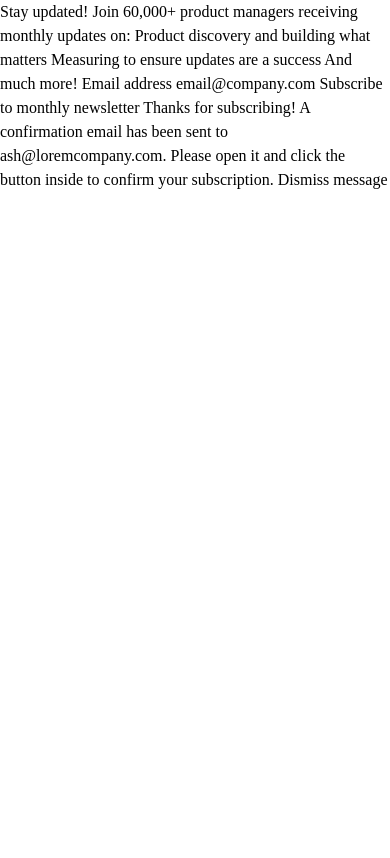
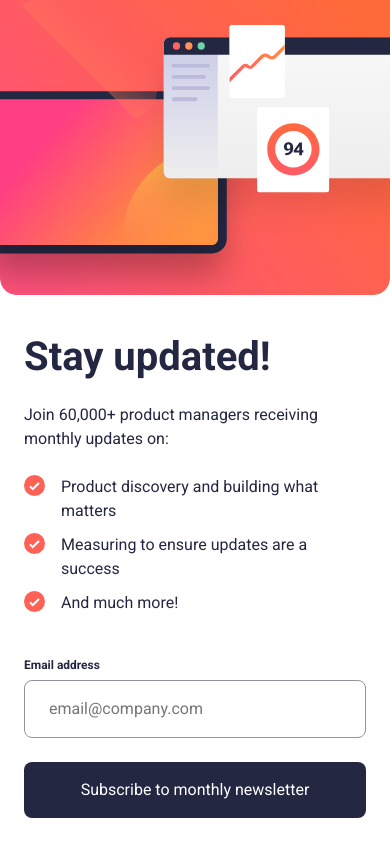
Before and after one commit to Tupchu/newsletter-sign-up, a website built with Vite: page index.html in a window 390 px wide. Built offline with nearby package versions, Linux system fonts and the light colour scheme.

Commit message:
Added markup and mobile styles

```diff
--- a/index.html
+++ b/index.html
@@ -13,31 +13,45 @@
 <body>
 
   <!-- Sign-up form start -->
+  <div class="card">
+    <div class="info">
+      <h1>Stay updated!</h1>
+      <p class="font-body size-md">Join 60,000+ product managers receiving monthly updates on:</p>
+      <ul class="font-body">
+        <li> Product discovery and building what matters</li>
+        <li>Measuring to ensure updates are a success</li>
+        <li>And much more!</li>
+      </ul>
 
-  Stay updated!
+      <form action="" class="email-form">
+        <div class="label-container">
+          <label for="email" class="email-label">Email address</label>
+          <p class="invalid-description hidden">Valid email required</p>
+        </div>
+        <input type="email" name="email" id="email" placeholder="email@company.com" required>
+        <button type="submit" class="btn">Subscribe to monthly newsletter</button>
+      </form>
+    </div>
 
-  Join 60,000+ product managers receiving monthly updates on:
-
-  Product discovery and building what matters
-  Measuring to ensure updates are a success
-  And much more!
-
-  Email address
-  email@company.com
-
-  Subscribe to monthly newsletter
-
+    <div class="info-illustration">
+      <img src="public/images/illustration-sign-up-mobile.svg" alt="Illustration for sign-up form"
+      srcset="public/images/illustration-sign-up-desktop.svg 1440w,
+      public/images/illustration-sign-up-mobile.svg 600w">
+    </div>
+  </div>
   <!-- Sign-up form end -->
 
   <!-- Success message start -->
+  <div class="confirmation hidden">
+    <div class="confirmation-container">
+      <img src="public/images/icon-list.svg" alt="">
+      <h1>Thanks for subscribing!</h1>
+      <p class="font-body size-md">A confirmation email has been sent to <b>ash@loremcompany.com</b>.
+        Please open it and click the button inside to confirm your subscription.</p>
+    </div>
 
-  Thanks for subscribing!
-
-  A confirmation email has been sent to ash@loremcompany.com.
-  Please open it and click the button inside to confirm your subscription.
-
-  Dismiss message
-
+    <button type="submit" class="btn">Dismiss message</button>
+  </div>
   <!-- Success message end -->
 </body>
 </html>
--- a/style.css
+++ b/style.css
@@ -1,11 +1,38 @@
+@import url("https://fonts.googleapis.com/css2?family=Be+Vietnam+Pro:wght@400;500;700&family=Roboto:wght@400;700&display=swap");
+
 :root {
   font-synthesis: none;
   text-rendering: optimizeLegibility;
   -webkit-font-smoothing: antialiased;
   -moz-osx-font-smoothing: grayscale;
   -webkit-text-size-adjust: 100%;
+
+  /* Colors */
+  --clr-primary-light: hsl(235, 18%, 26%);
+  --clr-primary-dark: hsl(234, 29%, 20%);
+  --clr-accent: hsl(4, 100%, 67%);
+  --clr-white: hsl(0, 0%, 100%);
+  --clr-grey: hsl(231, 7%, 60%);
+
+  /* size */
+  --size-xs: 0.5rem;
+  --size-sm: 0.62rem;
+  --size-regular: 1rem;
+  --size-md: 1.5rem;
+  --size-lg: 2.5rem;
+  --size-xl: 4rem;
+
+  /* Fonts */
+  --font-family: "Roboto", sans-serif;
+  --fs-sm: 0.75rem;
+  --fs-md: 1rem;
+  --fs-lg: 2.5rem;
+  --fs-xl: 3.5rem;
+
+  /* Shadows */
+  --shadow: 0px 15px 60px 0px rgba(0, 0, 0, 0.25);
+  --shadow-accent: 0px 16px 32px 0px rgba(255, 97, 85, 0.5);
 }
-
 
 /* Resets */
 
@@ -28,17 +55,25 @@ html {
 body {
   min-height: 100vh;
   line-height: 1.5;
+  font-family: var(--font-family);
 }
 
 /* Set shorter line heights on headings and interactive elements */
-h1, h2, h3, h4,
-button, input, label {
+h1,
+h2,
+h3,
+h4,
+button,
+input,
+label {
   line-height: 1.1;
 }
 
 /* Balance text wrapping on headings */
-h1, h2,
-h3, h4 {
+h1,
+h2,
+h3,
+h4 {
   text-wrap: balance;
 }
 
@@ -56,7 +91,133 @@ picture {
 }
 
 /* Inherit fonts for inputs and buttons */
-input, button,
-textarea, select {
+input,
+button,
+textarea,
+select {
   font: inherit;
 }
+
+/* Utilities */
+.font-body {
+  font-size: var(--fs-md);
+  color: var(--clr-primary-dark);
+}
+
+.size-md {
+  margin: var(--size-md) 0;
+}
+
+/* General */
+p {
+  max-width: 65ch;
+}
+
+h1 {
+  color: var(--clr-primary-dark);
+  font-size: var(--fs-lg);
+  margin-top: var(--size-lg);
+}
+
+.btn {
+  cursor: pointer;
+  border: none;
+  border-radius: var(--size-xs);
+  width: 100%;
+  margin-top: var(--size-md);
+  margin-bottom: var(--size-lg);
+  padding: var(--size-regular) 3rem;
+  background-color: var(--clr-primary-dark);
+  color: var(--clr-white);
+}
+
+.btn:hover,
+.btn:active {
+  background: var(
+    --Gradient-1,
+    linear-gradient(204deg, #ff6a3a 0%, #ff527b 100%)
+  );
+  box-shadow: var(--shadow-accent);
+}
+
+/* Card */
+.card {
+  display: flex;
+  flex-direction: column-reverse;
+  width: 100%;
+}
+
+.info {
+  padding: 0 var(--size-md);
+}
+
+.info ul {
+  margin-bottom: var(--size-lg);
+}
+
+.info ul * + * {
+  margin: var(--size-sm) 0;
+}
+
+.info li {
+  display: flex;
+  list-style-type: none;
+}
+
+.info li::before {
+  content: url("public/images/icon-list.svg");
+  margin-right: var(--size-regular);
+}
+
+/* Form styles */
+.email-form .label-container {
+  display: flex;
+  justify-content: space-between;
+  font-size: var(--fs-sm);
+  font-weight: 700;
+  margin-bottom: var(--size-xs);
+}
+
+.email-form .email-label {
+  color: var(--clr-primary-dark);
+}
+
+.email-form .invalid-description {
+  color: var(--clr-accent);
+}
+
+.email-form input[type="email"] {
+  width: 100%;
+  padding: var(--size-regular) 0;
+  padding-left: var(--size-md);
+  border: 1px solid var(--clr-grey);
+  color: var(--clr-primary-dark);
+  border-radius: var(--size-xs);
+  background-color: transparent;
+}
+
+/* Info Illustration */
+.info-illustration img {
+  width: 100%;
+}
+
+/* Confirmation */
+.confirmation {
+  height: 100vh;
+  display: flex;
+  flex-direction: column;
+  justify-content: space-between;
+  padding: 0 var(--size-md);
+}
+
+.confirmation-container {
+  margin-top: 9rem;
+}
+
+.confirmation img {
+  width: 4rem;
+}
+
+.hidden {
+  display: none;
+}
```
